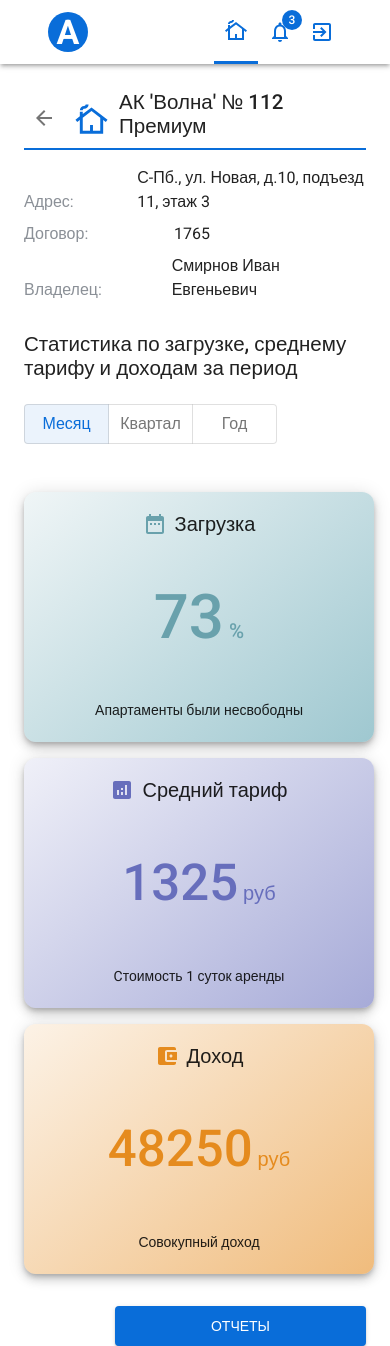
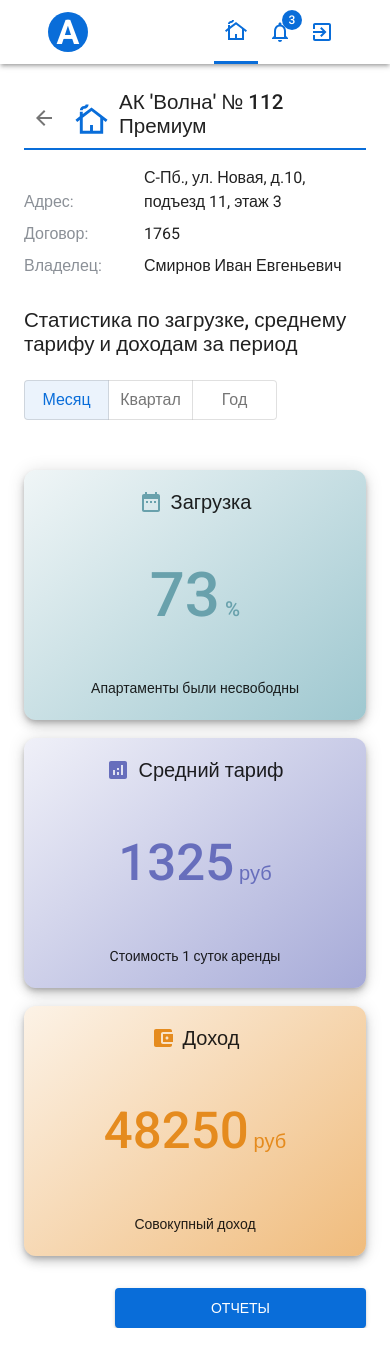
Before and after one commit to KosilovaDaria/LK_app, a React (Create React App) app: page /apartments/112-Premium in a window 390 px wide. Built offline with nearby package versions, Linux system fonts and the light colour scheme; a web font is replaced by a local one.

Commit message:
add: responsive styles for MonthStat and QuarterStat component

```diff
--- a/src/components/apartCard/ApartCard.js
+++ b/src/components/apartCard/ApartCard.js
@@ -20,7 +20,7 @@ const ApartCard = ({ aparts }, ...props) => {
     mt: 1,
     [theme.breakpoints.up('xs')]: {
       width: '100%',
-      display: 'block',
+      margin:'0 auto'
     },
     [theme.breakpoints.between('sm', 's')]: {
       width: '320px',
@@ -46,7 +46,7 @@ const ApartCard = ({ aparts }, ...props) => {
     },
   }))
 
-  const TextContent = styled(Box)(({ theme }) => ({
+  const TextContent = styled(Box)({
     display: 'flex',
     flexDirection: 'column',
     alignItems: 'flex-start',
@@ -54,7 +54,7 @@ const ApartCard = ({ aparts }, ...props) => {
     maxWidth: '350px',
     minWidth: '200px',
     maxHeight: '150px',
-  }))
+  })
 
   const ChartBox = styled(Box)(({ theme }) => ({
     position: 'relative',
@@ -108,7 +108,8 @@ const ApartCard = ({ aparts }, ...props) => {
   return (
     <>
       {data.map((item) => (
-        <Grid item xs={12} sm={12} md={12} lg={6} key={item.id}  >
+        <Grid item xs={12} sm={12} md={12} lg={6} key={item.id} >
+        {/* <Grid item key={item.id} > */}
           <CustomCard >
             <CustomContent>
               <TextContent>
--- a/src/components/app/App.js
+++ b/src/components/app/App.js
@@ -2,7 +2,6 @@ import { Container, CssBaseline } from '@mui/material';
 import { Outlet } from 'react-router-dom';
 import { createTheme, ThemeProvider, responsiveFontSizes } from '@mui/material/styles';
 import AppHeader from "../appHeader/AppHeader";
-import { Box } from '@mui/system';
 import '@fontsource/roboto/400.css';
 import '@fontsource/roboto/500.css';
 import '@fontsource/roboto/700.css';
@@ -71,8 +70,9 @@ let theme = createTheme({
     values: {
       xs: 0,
       sm: 361,
-      s: 520,
+       s: 520,
       md: 700,
+       l: 850,
       lg: 1000,
       xl: 1200,
     },
--- a/src/components/barChart/BarChart.js
+++ b/src/components/barChart/BarChart.js
@@ -18,7 +18,7 @@ const BarChart = (stat) => {
       H ${x}
       Z`;
 
-  const labelStyle = { fill: 'rgb(105, 161, 172)', fontSize: '30px' };
+  const labelStyle = { fill: 'rgb(105, 161, 172)', fontSize: '20px' };
 
   const BarWithLabel = ({ arg, barWidth, maxBarWidth, val, startVal, color, value, style, }) => {
     const width = maxBarWidth * barWidth;
@@ -43,8 +43,9 @@ const BarChart = (stat) => {
 
   return (
     <Chart data={statData}
-      width={600}
-      height={300}>
+      // width={600}
+      height={300}
+      >
       <ArgumentAxis />
       <ValueAxis max={100}  />
       <BarSeries
--- a/src/components/monthPicker/MonthPicker.js
+++ b/src/components/monthPicker/MonthPicker.js
@@ -1,4 +1,4 @@
-import { TextField } from "@mui/material";
+import { TextField,  } from "@mui/material";
 import DateAdapter from '@mui/lab/AdapterDateFns';
 import { LocalizationProvider, DatePicker } from '@mui/lab';
 import ruLocale from 'date-fns/locale/ru'
--- a/src/components/monthStat/MonthStat.js
+++ b/src/components/monthStat/MonthStat.js
@@ -14,23 +14,43 @@ const MonthStat = () => {
     income: 48250,
   }
 
-  const CustomBox = styled(Paper)({
-    width: 350,
-    height: 250,
+  const CustomBox = styled(Paper)(({ theme }) => ({
+    maxWidth: '350px',
+    minWidth: '250px',
+    minHeight: '250px',
+    // width: 350,
+    // height: 250,
     borderRadius: '12px',
     display: 'flex',
     flexDirection: 'column',
     alignItems: 'center',
     justifyContent: 'space-between',
-    padding:'20px 0'
+    padding:'20px 0',
+    margin:'0 auto'
 
-  })
+
+    // [theme.breakpoints.up('xs')]: {
+    //   width: '100%',
+    //   // margin:'0 auto'
+    // },
+    // [theme.breakpoints.between('sm', 's')]: {
+    //   width: '320px',
+    // },
+    // [theme.breakpoints.between('lg', 'xl')]: {
+    //   minWidth: '70%',
+    // },
+    // [theme.breakpoints.up('xl')]: {
+    //   minWidth: '100%',
+    // }
+  }))
+
+
 
 
   return (
     <>
-      <Grid container spacing={2} mt={4} mb={4} justifyContent="space-between">
-        <Grid item>
+      <Grid container spacing={'18px'} mt={4} mb={4} justifyContent="space-between">
+        <Grid item xl={4} lg={4} l={4} md={6} s={12} sm={12} xs={12}>
           <CustomBox elevation={6} sx={{ background: 'linear-gradient(320deg, rgba(77, 153, 168, 0.54) , rgba(105, 161, 172, 0.1) 100%)' }}>
             <MonthStatCard
               icon={<DateRange color='emerald' sx={{ mr: 1 }} />}
@@ -44,7 +64,7 @@ const MonthStat = () => {
             </MonthStatCard>
           </CustomBox>
         </Grid>
-        <Grid item>
+        <Grid item xl={4} lg={4} l={4} md={6} s={12} sm={12} xs={12}>
           <CustomBox elevation={6} sx={{ background: 'linear-gradient(320deg, rgba(103, 110, 188, 0.58), rgba(103, 110, 188, 0.1) 100%)' }}>
             <MonthStatCard
               icon={<Analytics color='purple' sx={{ mr: 1 }} />}
@@ -58,7 +78,7 @@ const MonthStat = () => {
             </MonthStatCard>
           </CustomBox>
         </Grid>
-        <Grid item>
+        <Grid item xl={4} lg={4} l={4} md={6} s={12} sm={12} xs={12}>
           <CustomBox elevation={6} sx={{ background: 'linear-gradient(320deg, rgba(229, 139, 30, 0.58), rgba(229, 139, 30, 0.11) 100%)' }}>
             <MonthStatCard
               icon={<AccountBalanceWallet color='orange' sx={{ mr: 1 }} />}
--- a/src/components/monthStatCard/MonthStatCard.js
+++ b/src/components/monthStatCard/MonthStatCard.js
@@ -3,7 +3,7 @@ import { Box, Typography } from "@mui/material";
 const MonthStatCard = (props) => {
   return (
     <>
-      <Box sx={{ width: '350px', display: 'flex', justifyContent: 'center' }}  elevation={3}>
+      <Box sx={{ maxWidth: '350px', display: 'flex', justifyContent: 'center' }}  elevation={3}>
         <>{props.icon}</>
         <Typography variant="h2">{props.title}</Typography>
       </Box>
--- a/src/components/quarterStat/QuarterStat.js
+++ b/src/components/quarterStat/QuarterStat.js
@@ -82,32 +82,33 @@ const QuarterStat = (stat) => {
       color: "white",
       backgroundColor: selectedcolor,
     }
-
-
   }))
 
   return (
-    <Grid container mt={6} >
-      <Grid item md={9} sm={12}>
+    <Grid container mt={6}  >
+      <Grid item lg={6} l={7} md={8} s={10} sm={12} >
         <BarChart stat={newStatData} />
       </Grid>
-      <Grid item md={3} sm={12}>
+      <Grid item lg={6} l={5} md={5} sm={5} xs={5} textAlign='right'>
         <ToggleButtonGroup
-          orientation="vertical"
+          orientation='vertical'
           value={barIndicator}
           exclusive
           onChange={handlebarIndicator}
         >
           <CustomToggleBtn value="occupancy" selectedcolor='#69A1AC'>
-            <DateRange sx={{ mr: 1 }} /> Загрузка
+            <DateRange sx={{ mr: 1 }} />
+            <Typography variant="body1">Загрузка</Typography>
           </CustomToggleBtn>
           <CustomToggleBtn value="averege" selectedcolor='#676EBC'
           >
-            <Analytics sx={{ mr: 1 }} /> Средний тариф
+            <Analytics sx={{ mr: 1 }} />
+            <Typography variant="body1">Средний тариф</Typography>
           </CustomToggleBtn>
           <CustomToggleBtn value="income" selectedcolor='#E58B1E'
           >
-            <AccountBalanceWallet sx={{ mr: 1 }} />Доход
+            <AccountBalanceWallet sx={{ mr: 1 }} />
+            <Typography variant="body1">Доход</Typography>
           </CustomToggleBtn>
         </ToggleButtonGroup>
 
--- a/src/components/statCard/StatCard.js
+++ b/src/components/statCard/StatCard.js
@@ -45,8 +45,6 @@ const StatCard = () => {
       backgroundColor:'rgba(9, 109, 217, 1)',
       color:'rgb(255, 255, 255)'
     },
-
-
   })
 
   return (
@@ -68,7 +66,7 @@ const StatCard = () => {
               Год
             </CustomToggleBtn>
           </ToggleButtonGroup>
-          <MonthPicker />
+          {/* <MonthPicker /> */}
         </Box>
         {statComponent}
 
--- a/src/components/subtitle/Subtitle.js
+++ b/src/components/subtitle/Subtitle.js
@@ -3,7 +3,7 @@ import { Box, Typography,  } from "@mui/material";
 const Subtitle = (props) => {
   return (
     <Box sx={{display:'flex', justifyContent:'flex-start', alignItems:'flex-end', mb:1}}>
-      <Typography width='150px' variant="body1" color='secondary.light'  >{props.title}</Typography>
+      <Typography minWidth='120px' variant="body1" color='secondary.light'  >{props.title}</Typography>
       <Typography variant="body1">{props.text}</Typography>
     </Box>
 
```
